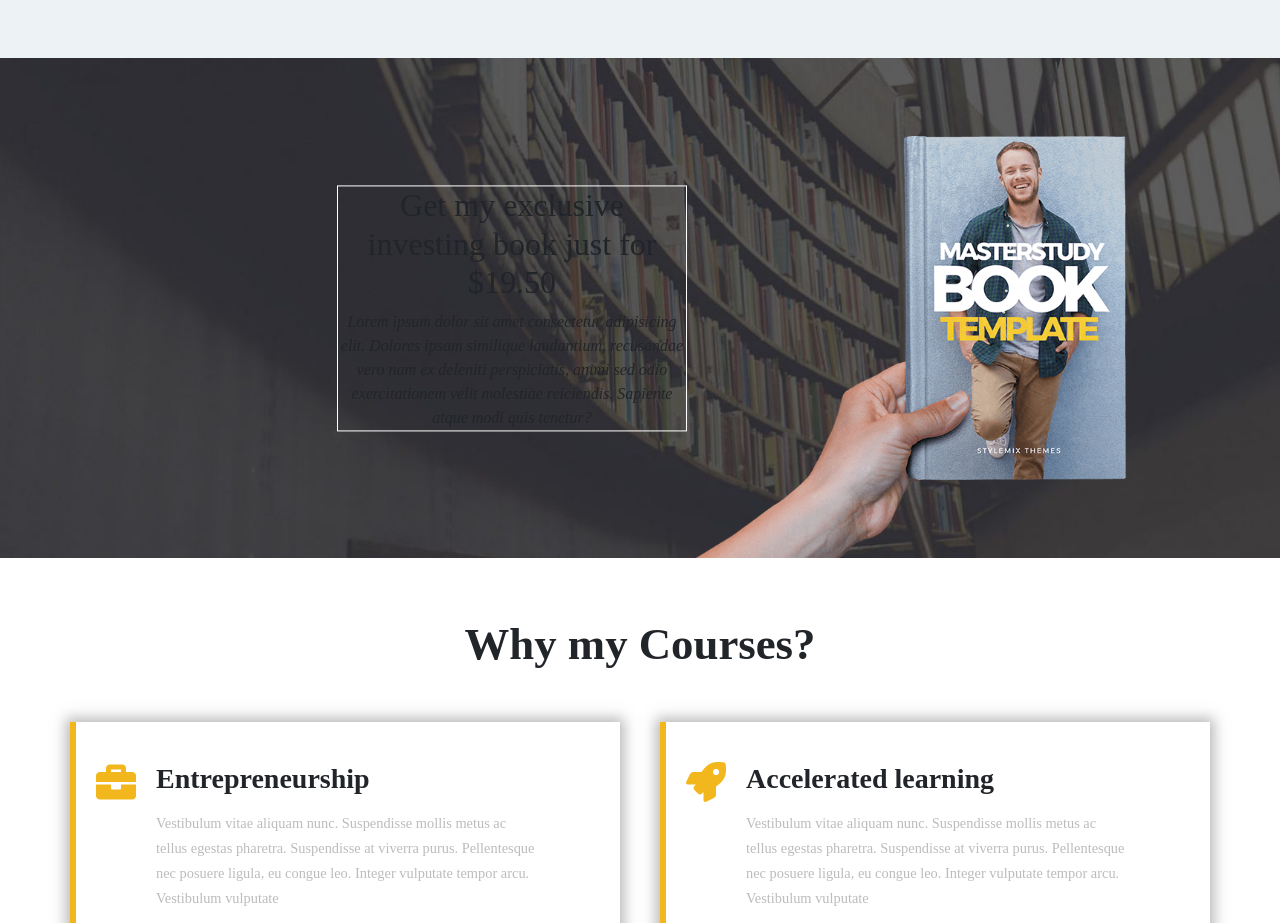
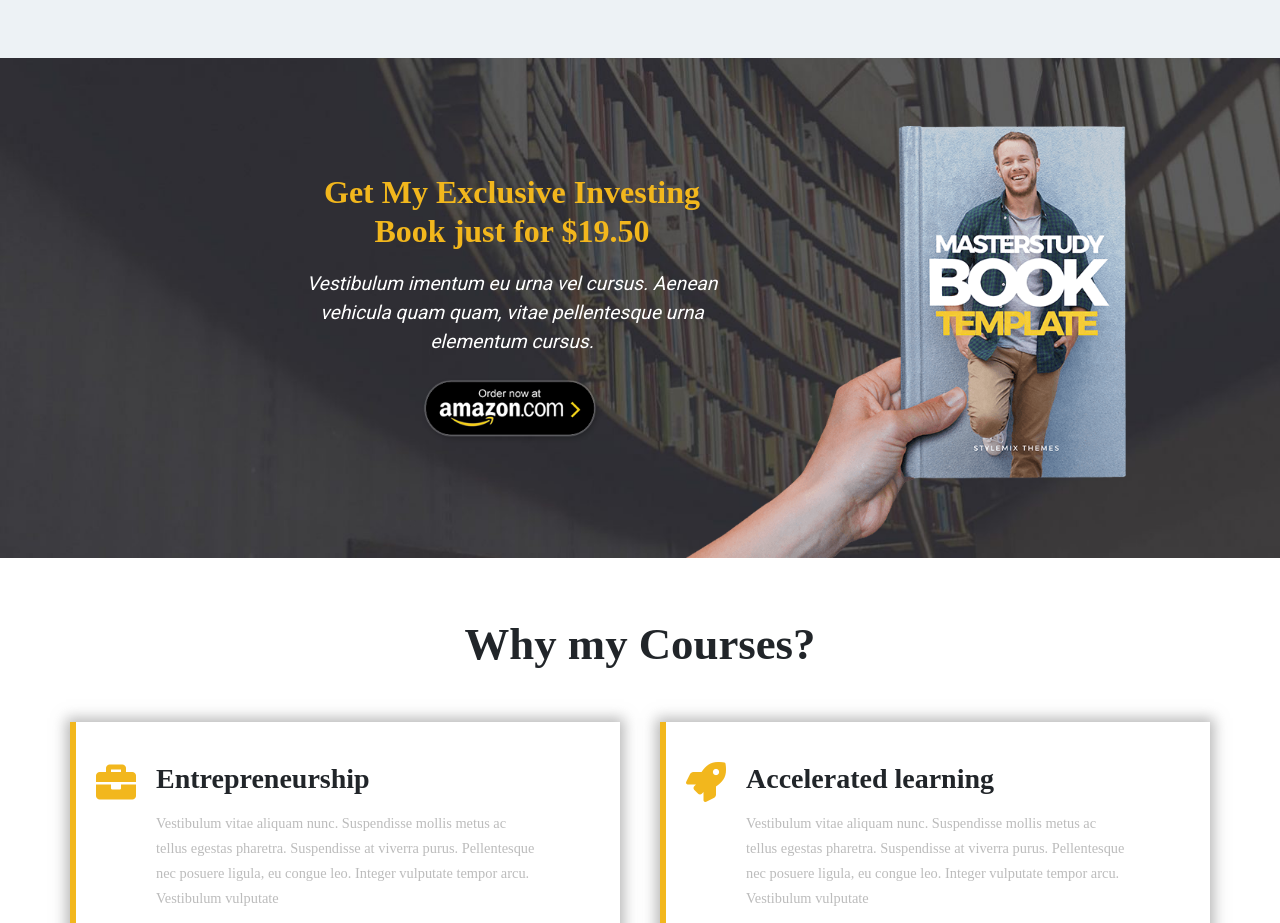
Before and after one commit to Fede180600/proj-html-vuejs, a Vue app: page / in a window 1280 px wide. Shown: the part 2424-3347 px from the top of the page. Built offline with nearby package versions, Linux system fonts and the light colour scheme; a small style sheet from the web is missing.

Commit message:
styled AppBookJumbotron

```diff
--- a/src/assets/components/AppBookJumbotron.vue
+++ b/src/assets/components/AppBookJumbotron.vue
@@ -1,10 +1,16 @@
 <template>
     <div class="banner_bottom">
     <div class="container">
-        <img src="../img/book.png" alt="" style="width: 25%; max-width: 700px; min-width: 430px; position: absolute; bottom: 0; right: 12%; ">
+        <img src="../img/book.png" alt="" style="width: 25%; max-width: 450px; min-width: 440px; position: absolute; bottom: 0; right: 12%; ">
         <div class="banner_text">
-            <h2>Get my exclusive investing book just for $19.50</h2>
-            <i>Lorem ipsum dolor sit amet consectetur adipisicing elit. Dolores ipsam similique laudantium, recusandae vero nam ex deleniti perspiciatis, animi sed odio exercitationem velit molestiae reiciendis. Sapiente atque modi quis tenetur?</i>
+            <h2 class="text_brand_primary_color">Get My Exclusive Investing Book just for $19.50</h2>
+            <i>
+                Vestibulum imentum eu urna vel cursus. Aenean
+                vehicula quam quam, vitae pellentesque urna
+                elementum cursus.
+            </i>
+
+            <div><img src="../img/amazon.png" alt="" style="width: 40%; margin-top: 20px;"></div>
         </div>
     </div>
     </div>
@@ -25,14 +31,21 @@ export default {
     padding-top: 500px;
     position: relative;
     .banner_text {
-        // width: 30%;
-        max-width: 350px;
-        border: 1px solid white;
+        max-width: 450px;
         text-align: center;
         position: absolute;
         left: 40%;
         top: 50%;
         transform: translate(-50%, -50%);
+        h2 {
+            font-weight: 600;
+            margin-bottom: 20px;
+        }
+        i {
+            color: white;
+            font-size: 1.2rem;
+            font-family: 'Roboto', sans-serif;
+        }
     }
 }
 </style>
```
